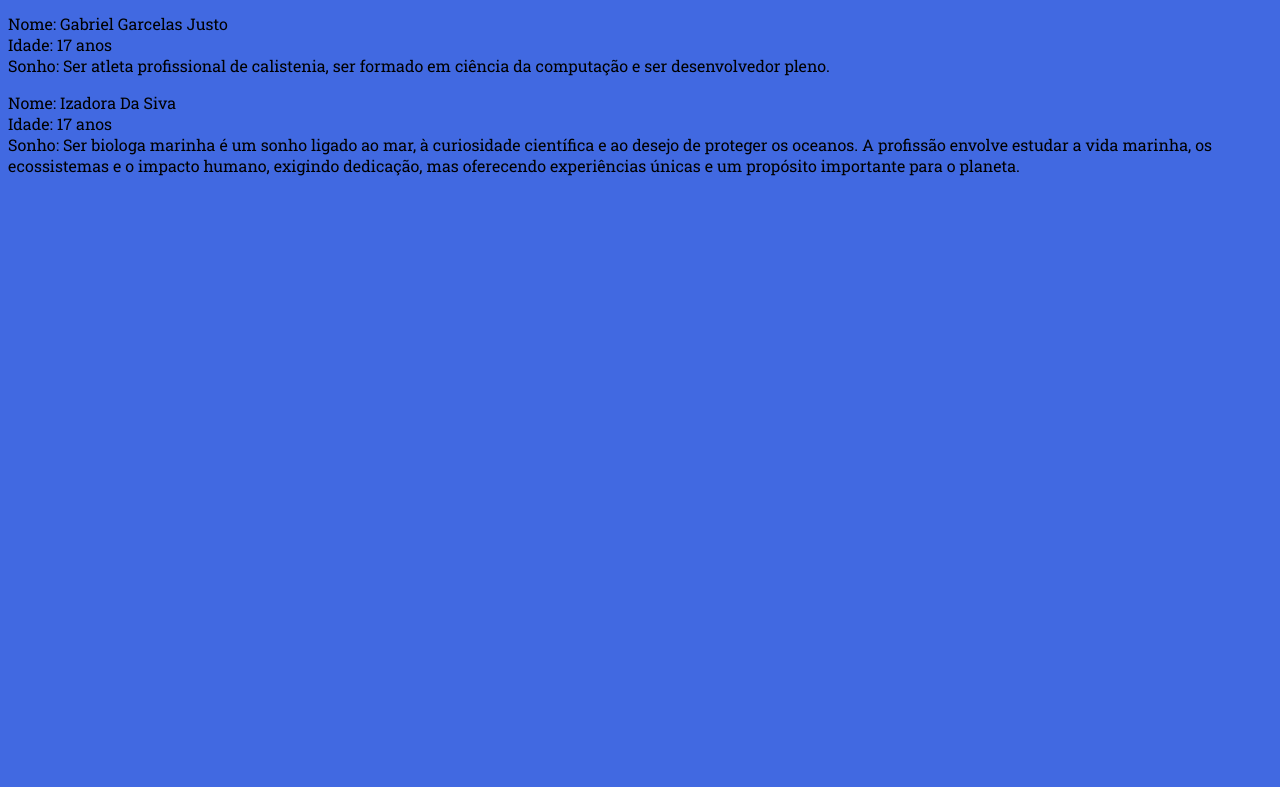
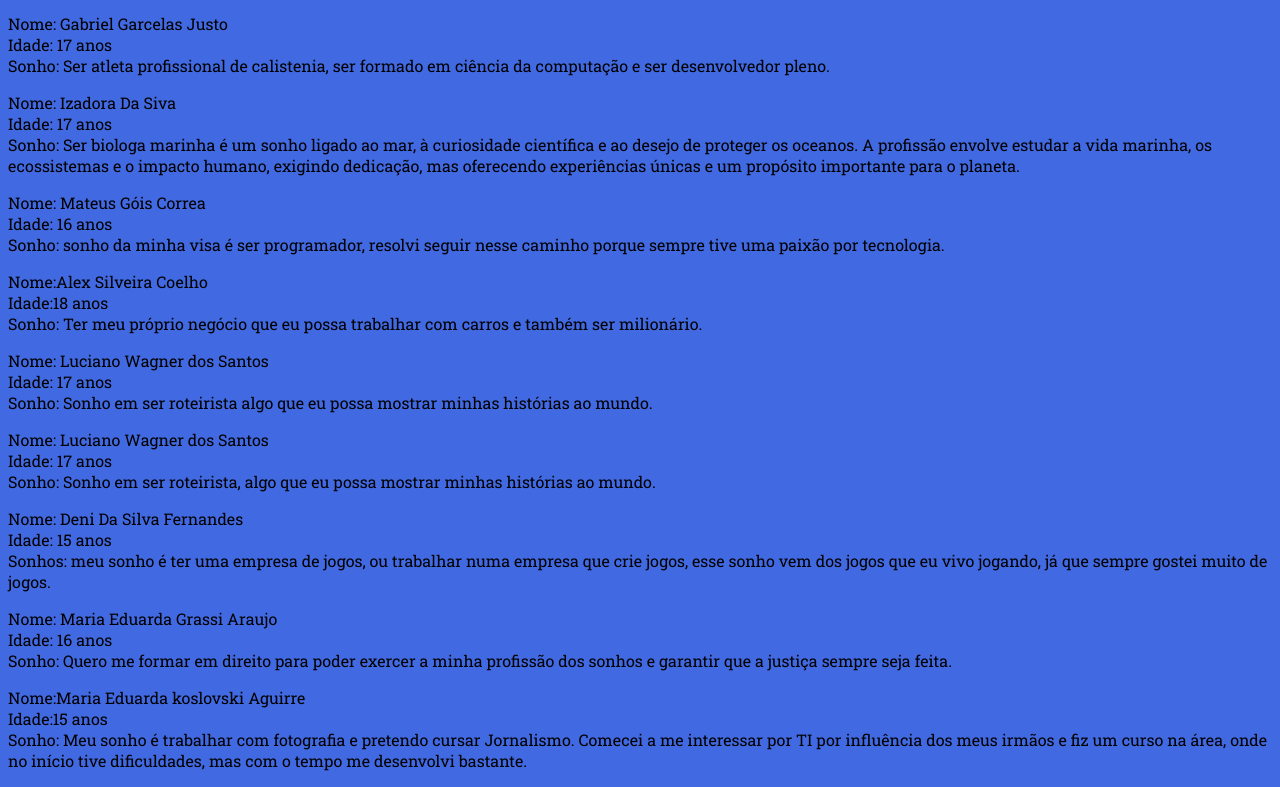
Before and after one commit to JGabrielGarcelas/TEC-Pescar, a plain HTML site: page index.html in a window 1280 px wide. Shown: the part 7324-8111 px from the top of the page. Before the commit the page ends 7516 px from the top, so only its background shows below. Drawn offline with nearby package versions, Linux system fonts and the light colour scheme.

Commit message:
Update index.html

```diff
--- a/index.html
+++ b/index.html
@@ -37,7 +37,22 @@
             <p class="gabriel_text">Nome: Gabriel Garcelas Justo<br>Idade: 17 anos<br>Sonho: Ser atleta profissional de calistenia, ser formado em ciência da computação e ser desenvolvedor pleno.</p>
 
             <p class="izadora_text">Nome: Izadora Da Siva<br>Idade: 17 anos<br>Sonho: Ser biologa marinha é um sonho ligado ao mar, à curiosidade científica e ao desejo de proteger os oceanos. A profissão envolve estudar a vida marinha, os ecossistemas e o impacto humano, exigindo dedicação, mas oferecendo experiências únicas e um propósito importante para o planeta.
+
+            <p class="mateus_text">Nome: Mateus Góis Correa<br>Idade: 16 anos<br>Sonho: sonho da minha visa é ser programador, resolvi seguir nesse caminho porque sempre tive uma paixão por tecnologia.
             </p>
+
+            <p class="alex_text">Nome:Alex Silveira Coelho<br>Idade:18 anos<br>Sonho: Ter meu próprio negócio que eu possa trabalhar com carros e também ser milionário.</p>
+
+            <p class="luciano_text">Nome: Luciano Wagner dos Santos<br>Idade: 17 anos<br>Sonho: Sonho em ser roteirista algo que eu possa mostrar minhas histórias ao mundo.</p>
+
+            <p class="miguel_text">Nome: Luciano Wagner dos Santos<br>Idade: 17 anos<br>Sonho: Sonho em ser roteirista, algo que eu possa mostrar minhas histórias ao mundo.</p>
+
+            <p class="deni_text">Nome: Deni Da Silva Fernandes<br>Idade: 15 anos<br>Sonhos: meu sonho é ter uma empresa de jogos, ou trabalhar numa empresa que crie jogos, esse sonho vem dos jogos que eu vivo jogando, já que sempre gostei muito de jogos.</p>
+
+            <p class="mariae_text">Nome: Maria Eduarda Grassi Araujo<br>Idade: 16 anos<br>Sonho: Quero me formar em direito para poder exercer a minha profissão dos sonhos e garantir que a justiça sempre seja feita.</p>
+
+            <p class="mariak_text">Nome:Maria Eduarda koslovski Aguirre<br>Idade:15 anos<br>Sonho: Meu sonho é trabalhar com fotografia e pretendo cursar Jornalismo. Comecei a me interessar por TI por influência dos meus irmãos e fiz um curso na área, onde no início tive dificuldades, mas com o tempo me desenvolvi bastante.
+</p>
         </div>
     </div>
 
```
